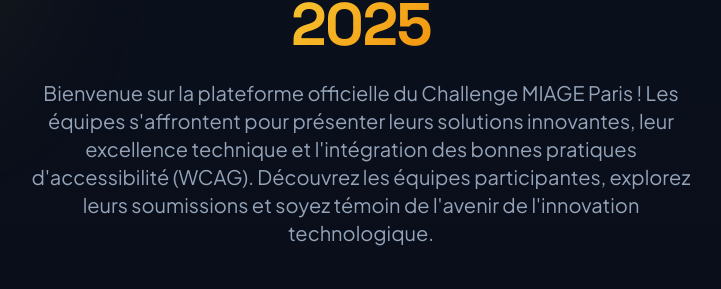
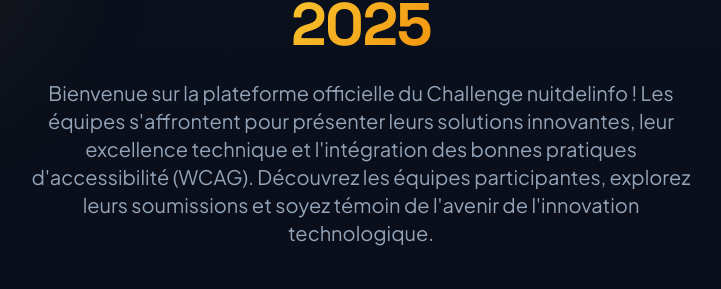
Before and after one commit to Omar-bit/podium, a React (Vite) app in the folder client/: page / in a window 1280 px wide. Shown: the part 265-554 px from the top of the page, without its empty margins (279-1000 px from the left). Built offline with nearby package versions, Linux system fonts and the light colour scheme; no server answers; the HTML template or start-up script is replaced by a standard one.

Commit message:
rewirte the readme file

```diff
--- a/client/src/pages/Home.tsx
+++ b/client/src/pages/Home.tsx
@@ -157,7 +157,7 @@
 
             {/* Description */}
             <p className='max-w-2xl text-muted-foreground text-lg md:text-xl leading-relaxed'>
-              Bienvenue sur la plateforme officielle du Challenge MIAGE Paris !
+              Bienvenue sur la plateforme officielle du Challenge nuitdelinfo !
               Les équipes s'affrontent pour présenter leurs solutions
               innovantes, leur excellence technique et l'intégration des bonnes
               pratiques d'accessibilité (WCAG). Découvrez les équipes
```
Also changed, not shown: 1 other file (tests, documents, lock files or other folders).
